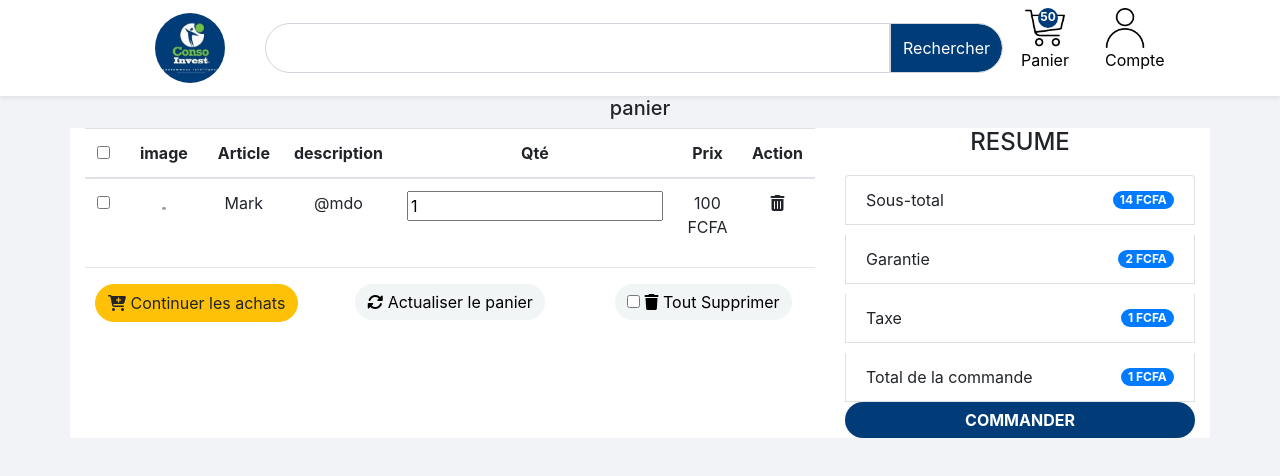
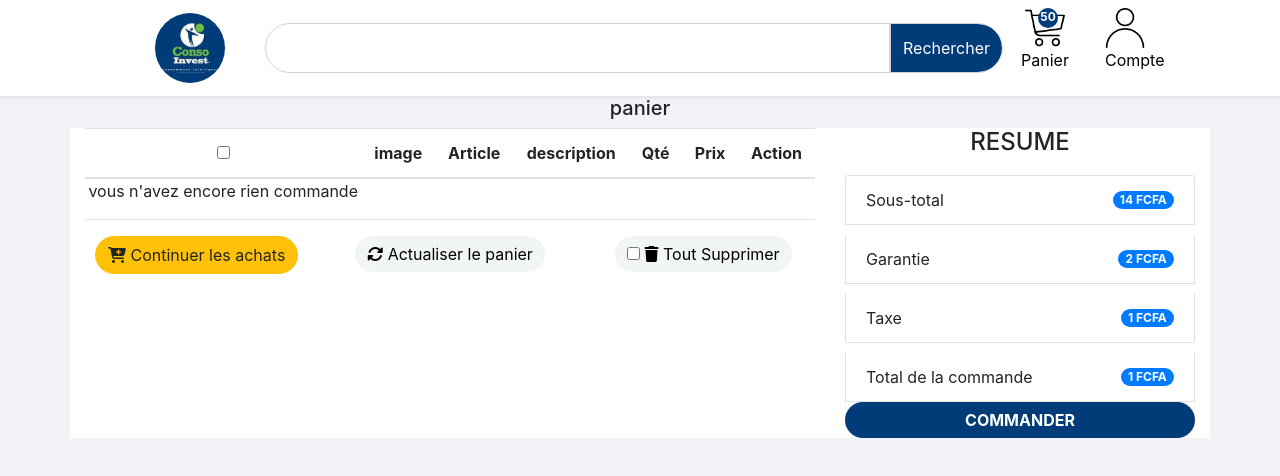
Before and after one commit to innov237/consoInvest_web, a React (Create React App) app: page /panier in a window 1280 px wide. Shown: the top 476 px of the page. Built offline with nearby package versions, Linux system fonts and the light colour scheme; grey boxes are pictures that could not be loaded.

Commit message:
debut de la definition de l'ui du panier

```diff
--- a/src/component/pages/Panier/Panier.tsx
+++ b/src/component/pages/Panier/Panier.tsx
@@ -1,9 +1,25 @@
 import React from "react";
+import { connect, useSelector } from 'react-redux'
+
 import './Panier.css';
 
 const Panier: React.FC = (props) => {
 
     console.log(props)
+    const comand=useSelector((state: any)=>state.comand)
+    const listItem=comand.length ? (
+        comand.map(({item, quantity}: any)=>
+        <tr>
+            <th scope="row"><input type="checkbox" /></th>
+            <th><img className="rounded-circle p-3" width="60%" src="https://mdbootstrap.com/img/Photos/Avatars/img%20(30).jpg" data-holder-rendered="true"/></th>
+
+            <td>{item.nom}</td>
+            <td>{item.description}</td>
+            <td><input type="text" value={quantity}/></td>
+            <td>{item.prix}FCFA</td>
+            <td><i className="fas fa-trash-alt"></i></td>
+        </tr>)
+    ): ( "vous n'avez encore rien commande" )
     return (
         <div>
             <h5>panier</h5>
@@ -23,7 +39,8 @@ const Panier: React.FC = (props) => {
                             </tr>
                         </thead>
                         <tbody>
-                            <tr>
+                            {listItem}
+                            {/* <tr>
                             <th scope="row"><input type="checkbox" /></th>
                             <th><img className="rounded-circle p-3" width="60%" src="https://mdbootstrap.com/img/Photos/Avatars/img%20(30).jpg" data-holder-rendered="true"/></th>
 
@@ -32,7 +49,7 @@ const Panier: React.FC = (props) => {
                             <td><input type="text" value="1"/></td>
                             <td>100 FCFA</td>
                             <td><i className="fas fa-trash-alt"></i></td>
-                            </tr>
+                            </tr> */}
                         </tbody>
                         </table>
                         <hr/>
@@ -71,6 +88,8 @@ const Panier: React.FC = (props) => {
 
 }
 
-/********** */
+const mapStateToProps=(state: any)=>({
+    comand: state.comand,
+})
 
-export default Panier;
+export default connect(mapStateToProps)(Panier);
```
